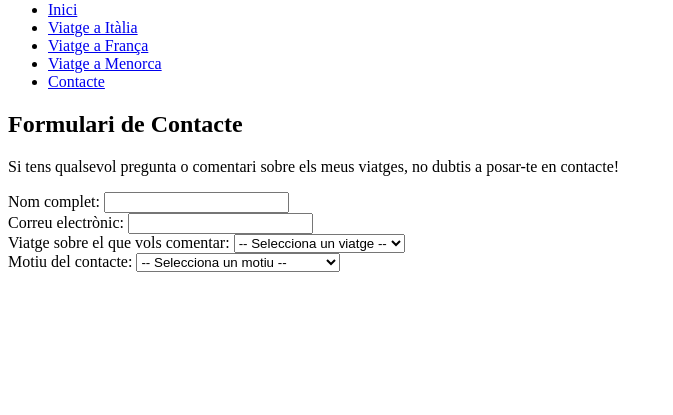
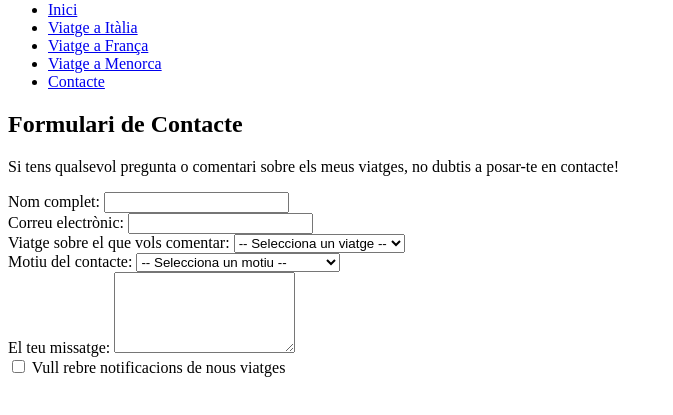
Before and after one commit to yerayq34/Practica-HTML, a plain HTML site: page contacte.html in a window 1280 px wide. Shown: the part 79-494 px from the top of the page, without its empty margins (0-673 px from the left). Drawn offline with Linux system fonts and the light colour scheme.

Commit message:
He añadido una celda para explayar el mensaje que se quiere dar, además de un boton para seleccionar si quieres recibir notificaciones de nuevos viajes, simulando una pagina de viajes real.

```diff
--- a/contacte.html
+++ b/contacte.html
@@ -56,3 +56,12 @@
                         <option value="altres">Altres</option>
                     </select>
                 </div>
+                <div class="grup-formulari">
+                    <label for="missatge">El teu missatge:</label>
+                    <textarea id="missatge" name="missatge" rows="5" required></textarea>
+                </div>
+
+                <div class="grup-formulari">
+                    <input type="checkbox" id="subscripcio" name="subscripcio">
+                    <label for="subscripcio">Vull rebre notificacions de nous viatges</label>
+                </div>
```
